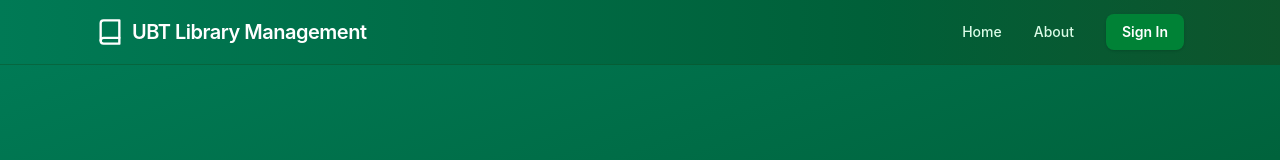
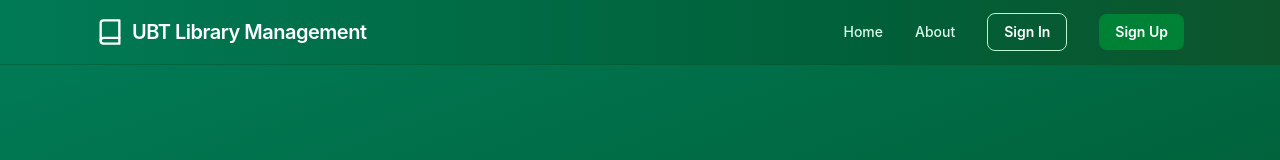
Before and after one commit to Diondfc/Lab-1, a React (Vite) app in the folder project/client/: page /home in a window 1280 px wide. Shown: the top 160 px of the page. Built offline with nearby package versions, Linux system fonts and the light colour scheme; no server answers.

Commit message:
Update UI

```diff
--- a/project/client/src/components/Auth/LoginForm.jsx
+++ b/project/client/src/components/Auth/LoginForm.jsx
@@ -8,7 +8,7 @@ const emailRegex = /^[^\s@]+@[^\s@]+\.[^\s@]+$/
 const inputNormal =
   'border-slate-300 focus:border-green-600 focus:ring-2 focus:ring-green-100'
 
-function LoginForm() {
+function LoginForm({ setUser }) {
   const [formData, setFormData] = useState({ email: '', password: '' })
   const [errors, setErrors] = useState({})
   const [isLoading, setIsLoading] = useState(false)
@@ -55,9 +55,16 @@ function LoginForm() {
       }
 
       setSuccessMessage(data.message || 'Login successful.')
+
+      if (data.user) {
+        localStorage.setItem('user', JSON.stringify(data.user))
+        setUser(data.user)
+      }
+
       setTimeout(() => {
         navigate('/home', { replace: true })
       }, 1200)
+
     } catch (err) {
       setErrors({ api: err.message || 'Something went wrong. Please try again.' })
     } finally {
--- a/project/client/src/components/Layout/MainLayout.jsx
+++ b/project/client/src/components/Layout/MainLayout.jsx
@@ -1,13 +1,30 @@
+import { useEffect, useState } from 'react'
 import { Outlet } from 'react-router-dom'
 import Navbar from './Navbar.jsx'
 import Footer from './Footer.jsx'
 
 export default function MainLayout() {
+  const [user, setUser] = useState(() => {
+    const storedUser = localStorage.getItem('user')
+    return storedUser ? JSON.parse(storedUser) : null
+  })
+
+  useEffect(() => {
+    const syncUser = (event) => {
+      if (event.key === 'user') {
+        setUser(event.newValue ? JSON.parse(event.newValue) : null)
+      }
+    }
+
+    window.addEventListener('storage', syncUser)
+    return () => window.removeEventListener('storage', syncUser)
+  }, [])
+
   return (
     <div className="flex min-h-screen flex-col bg-white">
-      <Navbar />
+      <Navbar user={user} setUser={setUser} />
       <main className="flex w-full flex-1 flex-col">
-        <Outlet />
+        <Outlet context={{ user, setUser }} />
       </main>
       <Footer />
     </div>
--- a/project/client/src/components/Layout/Navbar.jsx
+++ b/project/client/src/components/Layout/Navbar.jsx
@@ -1,7 +1,15 @@
-import { Link } from 'react-router-dom'
+import { Link, useNavigate } from 'react-router-dom'
 import { FiBook } from 'react-icons/fi'
 
-function Navbar() {
+function Navbar({ user, setUser }) {
+  const navigate = useNavigate()
+
+  const handleLogout = () => {
+    localStorage.removeItem('user')
+    setUser(null)
+    navigate('/login')
+  }
+
   return (
     <nav className="w-full border-b border-green-900/50 bg-gradient-to-r from-emerald-700 to-green-900 shadow-md">
       <div className="mx-auto flex h-16 max-w-6xl items-center justify-between px-4 sm:px-6 lg:px-8">
@@ -26,12 +34,31 @@ function Navbar() {
           >
             About
           </Link>
-          <Link
-            to="/login"
-            className="rounded-lg bg-green-700 px-4 py-2 text-sm font-semibold text-white shadow-sm transition hover:bg-green-800 focus:outline-none focus-visible:ring-2 focus-visible:ring-emerald-200 focus-visible:ring-offset-2 focus-visible:ring-offset-green-900"
-          >
-            Sign In
-          </Link>
+          {user ? (
+            <>
+              <button
+                onClick={handleLogout}
+                className="rounded-lg bg-red-600 px-4 py-2 text-sm font-semibold text-white hover:bg-red-700"
+              >
+                Logout
+              </button>
+            </>
+          ) : (
+            <>
+              <Link
+                to="/login"
+                className="rounded-lg border border-green-200 px-4 py-2 text-sm font-semibold text-white transition hover:bg-white/10"
+              >
+                Sign In
+              </Link>
+              <Link
+                to="/register"
+                className="rounded-lg bg-green-700 px-4 py-2 text-sm font-semibold text-white transition hover:bg-green-800"
+              >
+                Sign Up
+              </Link>
+            </>
+          )}
         </div>
       </div>
     </nav>
--- a/project/client/src/pages/HomePage.jsx
+++ b/project/client/src/pages/HomePage.jsx
@@ -10,6 +10,9 @@ const Home = () => {
   const navigate = useNavigate();
   const [searchQuery, setSearchQuery] = useState('');
   const [searchOpen, setSearchOpen] = useState(false);
+  const storedUser = localStorage.getItem('user');
+  const user = storedUser ? JSON.parse(storedUser) : null;
+  const userName = user?.full_name || user?.name;
 
   const bookCategories = [
     { id: 'journals', name: 'Journals', icon: <FiBook className="text-[#FD7F2F]" />, count: 1245 },
@@ -50,6 +53,7 @@ const Home = () => {
         <div className="container mx-auto px-4 py-20 md:py-28 flex flex-col md:flex-row items-center">
           <div className="md:w-1/2 mb-10 md:mb-0 md:pr-10">
             <h1 className="text-4xl md:text-5xl font-bold mb-4 leading-tight">
+              {userName ? `Hello, ${userName}, ` : ''}
               Explore UBT's <br />Physical Book Collection
             </h1>
             <p className="text-xl mb-8 opacity-90">
--- a/project/client/src/pages/LoginPage.jsx
+++ b/project/client/src/pages/LoginPage.jsx
@@ -1,9 +1,12 @@
+import { useOutletContext } from 'react-router-dom'
 import LoginForm from '../components/Auth/LoginForm.jsx'
 
 function LoginPage() {
+  const { setUser } = useOutletContext()
+
   return (
     <div className="flex flex-1 items-center justify-center bg-gray-200 px-4 py-10 sm:py-12">
-      <LoginForm />
+      <LoginForm setUser={setUser} />
     </div>
   )
 }
```
